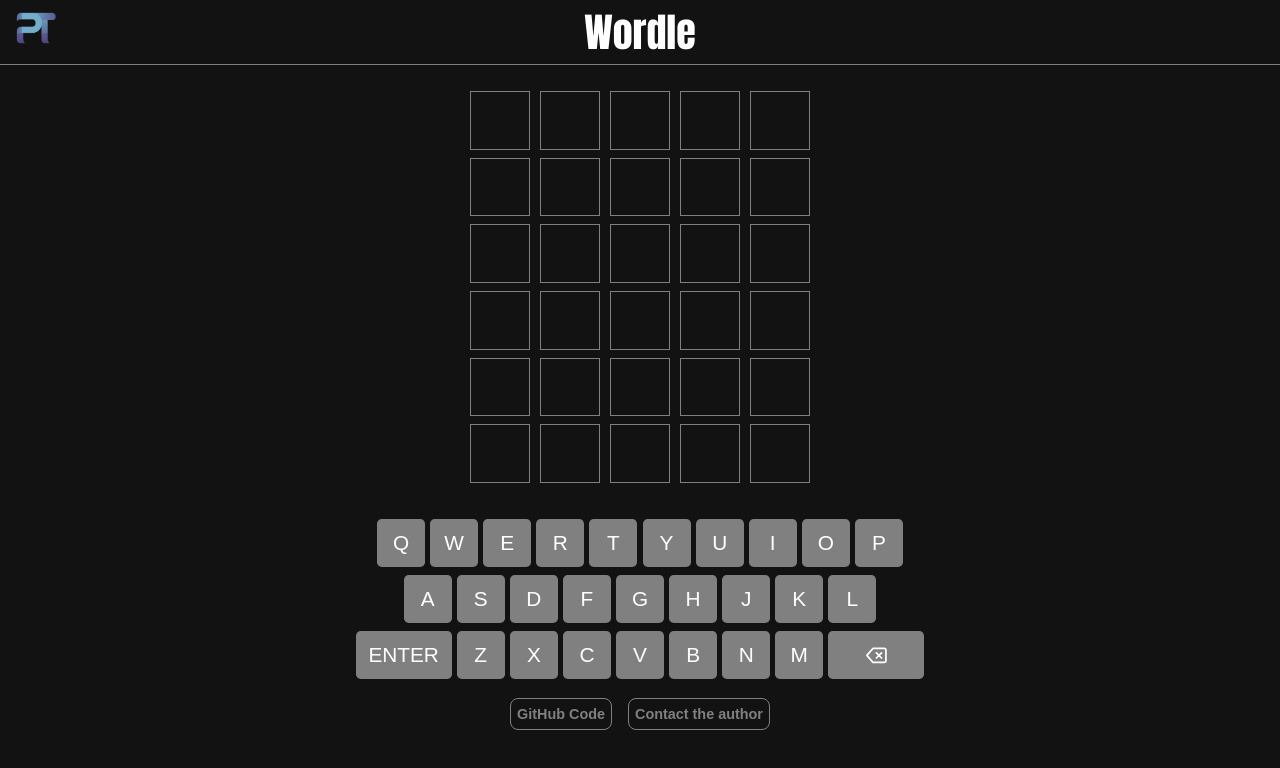
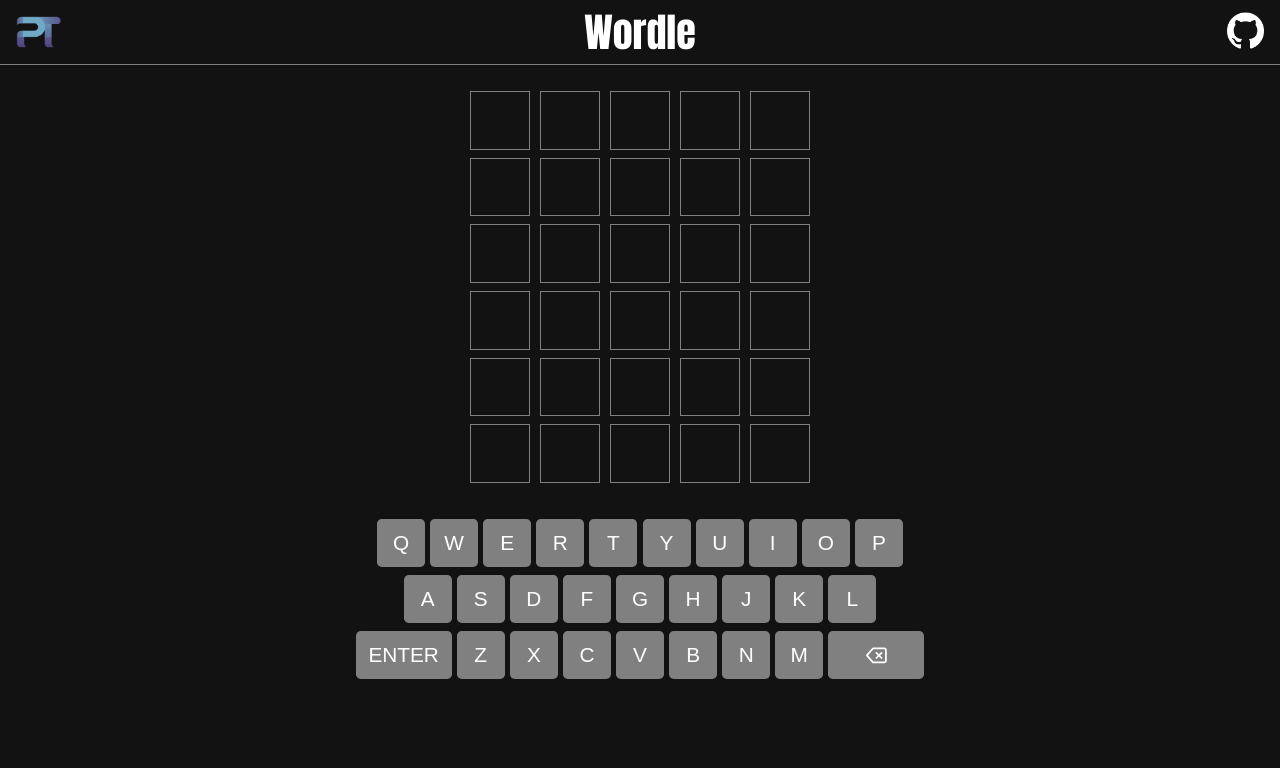
Before and after one commit to pedro-areal-torres/wordle-game, a React (Create React App) app: page / in a window 1280 px wide. Shown: the top 768 px of the page. Built offline with nearby package versions, Linux system fonts and the light colour scheme.

Commit message:
NavBar update: Included GitHub button to repository code

```diff
--- a/src/App.jsx
+++ b/src/App.jsx
@@ -107,7 +107,6 @@ function App() {
           {gameOver.gameOver ? <GameOver /> : <Keyboard />}
         </div>
       </AppContext.Provider>
-      <Author />
     </div>
   );
 }
--- a/src/components/Author/Author.jsx
+++ b/src/components/Author/Author.jsx
@@ -1,4 +1,5 @@
 import React from 'react';
+
 import './author.css';
 
 function Author() {
@@ -16,7 +17,7 @@ function Author() {
         target="_blank"
         rel="noreferrer"
       >
-        <button className="author__btn">Contact the author</button>
+        <button className="author__btn">Author's Profile</button>
       </a>
     </div>
   );
--- a/src/components/Key/key.css
+++ b/src/components/Key/key.css
@@ -10,10 +10,6 @@
   color: white;
   font-family: Arial, Helvetica, sans-serif;
   cursor: pointer;
-}
-
-.letter {
-  font-size: 2rem;
 }
 
 #big {
--- a/src/components/Nav/Nav.jsx
+++ b/src/components/Nav/Nav.jsx
@@ -1,7 +1,9 @@
 import React from 'react';
 
+import GITHUB from '../../assets/github-logo.png';
+import PT from '../../assets/pt-logo.png';
+
 import './nav.css';
-import PT from '../../assets/pt-logo.png';
 
 function Nav() {
   return (
@@ -10,10 +12,19 @@ function Nav() {
         href="http://www.pedro-areal-torres.me/"
         target="_blank"
         rel="noreferrer"
+        className='nav__logo-author'
       >
-        <img src={PT} alt="Author" className="nav__logo" />
+        <img src={PT} alt="Author" className="logo__author" />
       </a>
       <h1>Wordle</h1>
+      <a
+        href="https://github.com/pedro-areal-torres/Wordle-Game"
+        target="_blank"
+        rel="noreferrer"
+        className='nav__logo-github'
+      >
+        <img src={GITHUB} alt="Author" className="logo__github" />
+      </a>
     </nav>
   );
 }
--- a/src/components/Nav/nav.css
+++ b/src/components/Nav/nav.css
@@ -10,25 +10,40 @@ nav {
 
 nav h1 {
   margin: 0;
-  font-family: Impact, Haettenschweiler, "Arial Narrow Bold", sans-serif;
+  font-family: Impact, Haettenschweiler, 'Arial Narrow Bold', sans-serif;
   font-weight: normal;
   color: white;
   font-size: 2.5rem;
 }
 
 nav a {
-  font-family: Impact, Haettenschweiler, "Arial Narrow Bold", sans-serif;
+  font-family: Impact, Haettenschweiler, 'Arial Narrow Bold', sans-serif;
   font-weight: normal;
   color: white;
   font-size: 1.5rem;
   position: absolute;
-  left: 1rem;
   background: transparent;
   border: none;
 }
 
-.nav__logo {
+.nav__logo-author {
   width: 2.5rem;
   height: 2rem;
-  filter: brightness(103%) contrast(100%);
+  left: 1rem;
 }
+
+.nav__logo-github {
+  right: 1rem;
+  filter: invert(96%) sepia(37%) saturate(2%) hue-rotate(267deg)
+    brightness(103%) contrast(101%);
+}
+
+img.logo__author {
+  width: 2.8rem;
+  height: 2rem;
+}
+
+img.logo__github {
+  width: 2.3rem;
+  margin-top: 0.35rem;
+}
--- a/src/utils/Words.js
+++ b/src/utils/Words.js
@@ -16,7 +16,7 @@ export const generateWordSet = async () => {
   await fetch(wordBank)
     .then((response) => response.text())
     .then((result) => {
-      const wordArr = result.split('\n');
+      const wordArr = result.split('\r\n');
       todaysWord = wordArr[Math.floor(Math.random() * wordArr.length)];
       // Build a set instead of a array to avoid performance issues
       wordSet = new Set(wordArr);
```
Also changed, not shown: src/assets/github-logo.png (added).
